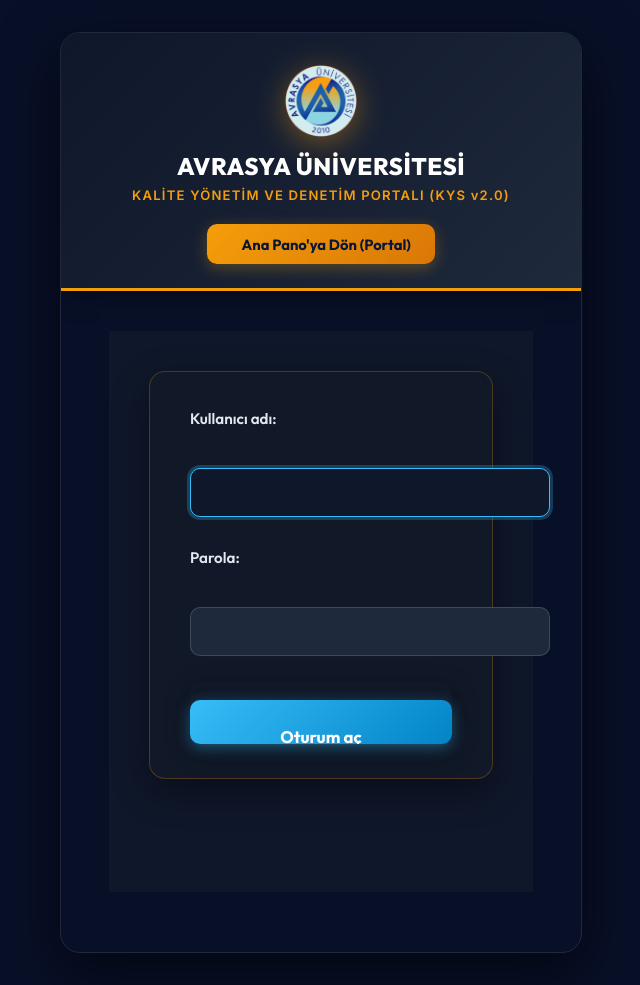
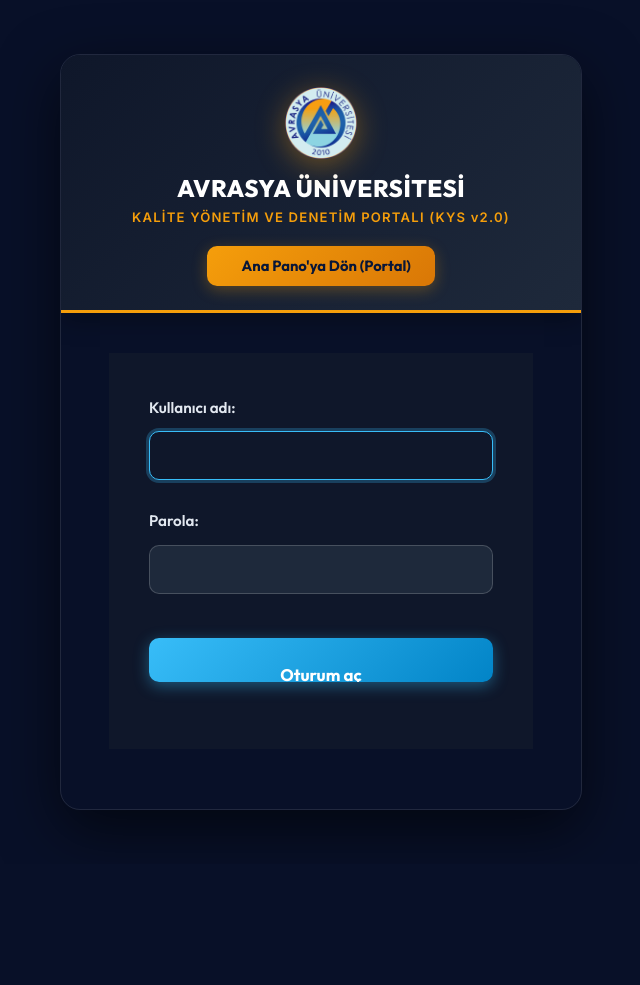
Before and after one commit to raminentezar-rgb/yks, a Django app: page /admin/login/ in a window 1280 px wide. Shown: the whole page, without its empty margins (319-959 px from the left). After the commit the page ends 830 px from the top, so only its background shows below. Run offline with Django 4.2, Linux system fonts and the light colour scheme.

Commit message:
Fix login page double box and ensure full-width dashboard headers and table alignment

```diff
--- a/static/css/custom_admin.css
+++ b/static/css/custom_admin.css
@@ -1021,7 +1021,7 @@
 }
 
 /* Form Kartı ve Fieldset Düzenlemesi (Executive Form Cards) */
-#content-main > form, .change-form #content-main {
+body:not(.login) #content-main > form, body:not(.login) .change-form #content-main {
     background: #111827 !important;
     border: 1px solid rgba(245, 158, 11, 0.25) !important;
     border-radius: 16px !important;
@@ -1053,7 +1053,7 @@
 }
 
 /* Form Satırları (Form Rows & Fields) */
-.form-row {
+body:not(.login) .form-row {
     padding: 1.25rem 1.5rem !important;
     border-bottom: 1px solid rgba(255, 255, 255, 0.05) !important;
     display: flex !important;
@@ -1114,7 +1114,7 @@
 }
 
 /* Kaydet ve Eylem Butonları Barı (Submit Row) */
-.submit-row {
+body:not(.login) .submit-row {
     background: #1e293b !important;
     border: 1px solid rgba(255, 255, 255, 0.12) !important;
     border-radius: 12px !important;
@@ -1205,3 +1205,98 @@
     opacity: 0 !important;
     pointer-events: none !important;
 }
+
+/* ==========================================================================
+   12. Login Sayfası Koruma, Tam Genişlik Başlıklar ve Tablo Hizalama
+   ========================================================================== */
+
+/* Login sayfasında çift kutu (box-in-box) görünümünü ve kaymayı engelle */
+body.login #content-main > form {
+    background: transparent !important;
+    border: none !important;
+    box-shadow: none !important;
+    padding: 0 !important;
+    margin: 0 !important;
+}
+
+body.login .form-row {
+    display: block !important;
+    padding: 0 0 1.5rem 0 !important;
+    border-bottom: none !important;
+    background: transparent !important;
+}
+
+body.login .form-row label {
+    display: block !important;
+    margin-bottom: 0.5rem !important;
+    color: #e2e8f0 !important;
+    font-weight: 600 !important;
+}
+
+body.login .form-row input[type="text"],
+body.login .form-row input[type="password"] {
+    width: 100% !important;
+    max-width: 100% !important;
+    min-width: 100% !important;
+    display: block !important;
+    box-sizing: border-box !important;
+    padding: 0.85rem 1.2rem !important;
+    background: #1e293b !important;
+    border: 1px solid rgba(255, 255, 255, 0.18) !important;
+    border-radius: 10px !important;
+    color: #fff !important;
+}
+
+body.login .submit-row {
+    padding: 1rem 0 0 0 !important;
+    margin: 0 !important;
+    background: transparent !important;
+    border: none !important;
+    box-shadow: none !important;
+}
+
+body.login .submit-row input[type="submit"] {
+    width: 100% !important;
+    padding: 0.95rem !important;
+    font-size: 1.05rem !important;
+    border-radius: 10px !important;
+}
+
+/* Ana Sayfa Modül Başlıklarını Kartın %100 Genişliğine Aç (Altın Çizgi Kesilmesin) */
+.module caption, .module h2 {
+    width: 100% !important;
+    max-width: 100% !important;
+    min-width: 100% !important;
+    box-sizing: border-box !important;
+    display: block !important;
+}
+
+/* Ana Sayfa Tablolarında Satır ve Buton Hizalamasını Sabitle */
+#content-main .module table {
+    width: 100% !important;
+    table-layout: auto !important;
+}
+
+#content-main .module table th,
+#content-main .module table td {
+    text-align: left !important;
+    vertical-align: middle !important;
+}
+
+#content-main .module table th[scope="row"],
+#content-main .module table tr > :first-child {
+    text-align: left !important;
+    padding-left: 1.75rem !important;
+    font-weight: 600 !important;
+}
+
+#content-main .module table td:nth-child(2) {
+    text-align: right !important;
+    width: 120px !important;
+}
+
+#content-main .module table td:last-child {
+    text-align: right !important;
+    padding-right: 1.75rem !important;
+    width: 120px !important;
+}
```
